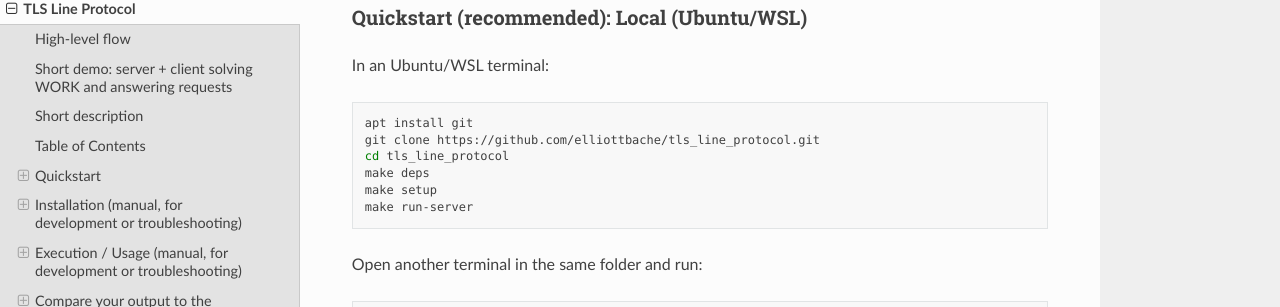
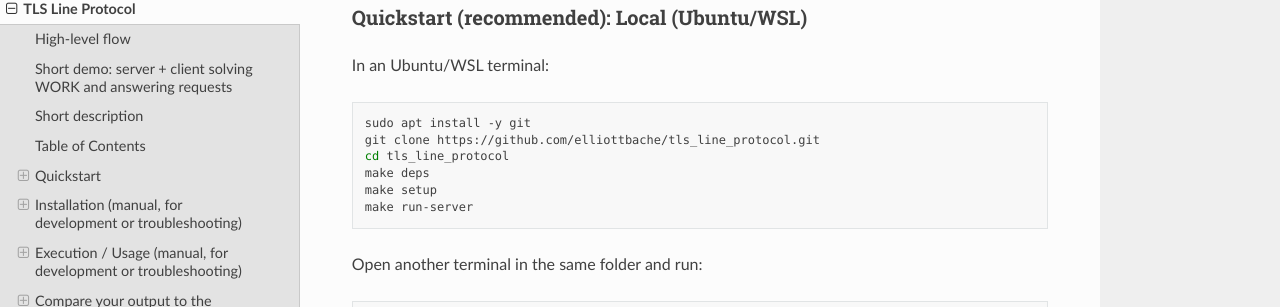
Before and after one commit to elliottbache/tls_connection_coding_challenge, a Sphinx documentation site: the page built from docs/intro.md, in a window 1280 px wide and 900 px high, scrolled down 1670 px. Shown: the part 144-451 px from the top of the window. Built offline with Sphinx 7.4.7 and the Read the Docs theme 3.1.0, drawn with Linux system fonts in a browser that asks for light colours.

Commit message:
refactor(docs): make docs scripts/parameter files a little more fool-proof fixing versions, etc

````diff
--- a/README.md
+++ b/README.md
@@ -48,7 +48,7 @@
 ### Quickstart (recommended): Local (Ubuntu/WSL)
 In an Ubuntu/WSL terminal:
 ```bash
-apt install git
+sudo apt install -y git
 git clone https://github.com/elliottbache/tls_line_protocol.git
 cd tls_line_protocol
 make deps
--- a/docs/conf.py
+++ b/docs/conf.py
@@ -14,7 +14,7 @@
 project = "TLS line protocol"
 copyright = "2025, Elliott Bache"
 author = "Elliott Bache"
-release = "0.0.1"
+release = "0.1.0"
 
 # -- General configuration ---------------------------------------------------
 # https://www.sphinx-doc.org/en/master/usage/configuration.html#general-configuration
@@ -53,9 +53,7 @@
 # https://www.sphinx-doc.org/en/master/usage/configuration.html#options-for-html-output
 
 html_theme = "sphinx_rtd_theme"
-# html_static_path = ["_static"]
-html_static_path = []
-
+html_static_path = ["_static"]
 
 # add C++ documentation
 # Sphinx (docs/conf.py)
--- a/docs/requirements.txt
+++ b/docs/requirements.txt
@@ -2,5 +2,5 @@
 sphinx-rtd-theme
 sphinx-autodoc-typehints
 breathe
-myst-parser>=2
+myst-parser>=3.0
 sphinxcontrib-mermaid>=0.9.2
````
